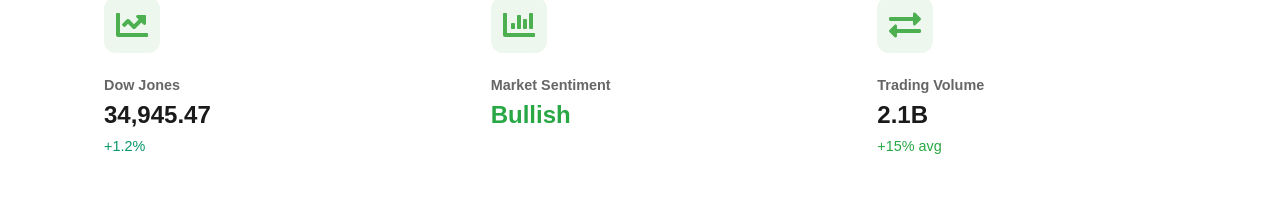
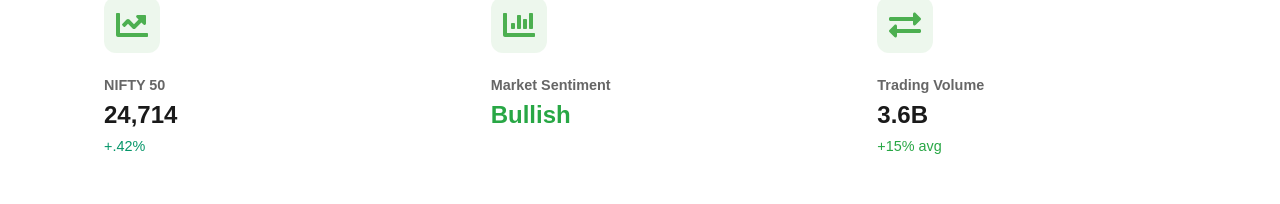
Before and after one commit to Vatsa10/TradeXpert, a React (Create React App) app: page / in a window 1280 px wide. Shown: the part 260-464 px from the top of the page. Built offline with nearby package versions, Linux system fonts and the light colour scheme.

Commit message:
third commit

```diff
--- a/src/Components/Home/MarketOverview.jsx
+++ b/src/Components/Home/MarketOverview.jsx
@@ -17,7 +17,7 @@
             <div className="stat-card">
               <FaChartLine className="stat-icon" />
               <div className="stat-content">
-                <h3>Dow Jones</h3>
+                <h3>NIFTY 50</h3>
                 <p>{marketOverview.dowJones.value}</p>
                 <span className="change positive">{marketOverview.dowJones.change}</span>
               </div>
@@ -33,7 +33,7 @@
               <FaExchangeAlt className="stat-icon" />
               <div className="stat-content">
                 <h3>Trading Volume</h3>
-                <p>2.1B</p>
+                <p>3.6B</p>
                 <span className="change">+15% avg</span>
               </div>
             </div>
--- a/src/Pages/Home.jsx
+++ b/src/Pages/Home.jsx
@@ -29,7 +29,7 @@
   const { theme } = useTheme();
 
   const marketOverview = {
-    dowJones: { value: "34,945.47", change: "+1.2%" },
+    dowJones: { value: "24,714", change: "+.42%" },
     sp500: { value: "4,505.10", change: "+0.8%" },
     nasdaq: { value: "14,113.70", change: "+1.5%" },
     marketSentiment: "Bullish"
```
